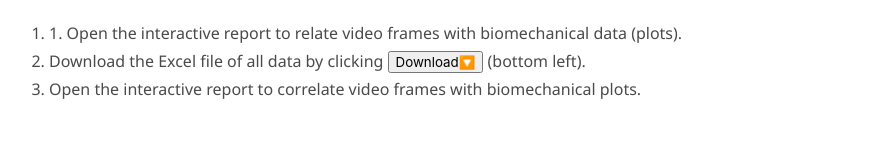
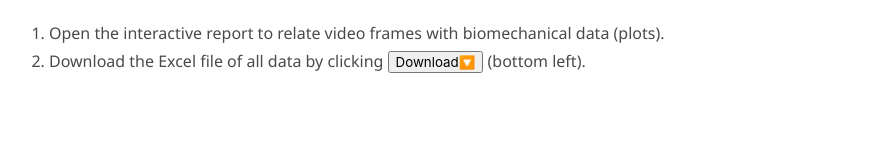
Before and after one commit to MotionAnalytics/Swimming-Analysis, a plain HTML site: page index.html in a window 1280 px wide. Shown: the part 608-774 px from the top of the page, without its empty margins (111-996 px from the left). Drawn offline with nearby package versions, Linux system fonts and the light colour scheme; some icons are missing; a web font is replaced by a local one.

Commit message:
Remove duplicate instruction in "How to Use This System" section for clarity

```diff
--- a/index.html
+++ b/index.html
@@ -158,9 +158,8 @@
     <div class="container is-max-desktop">
       <h2 class="title is-4">How to Use This System</h2>
       <ol class="content">
-        <li>1.	Open the interactive report to relate video frames with biomechanical data (plots).</li>
+        <li>Open the interactive report to relate video frames with biomechanical data (plots).</li>
         <li>Download the Excel file of all data by clicking <button id="download">Download🔽</button> (bottom left).</li>
-        <li>Open the interactive report to correlate video frames with biomechanical plots.</li>
       </ol>
     </div>
   </section>
```
